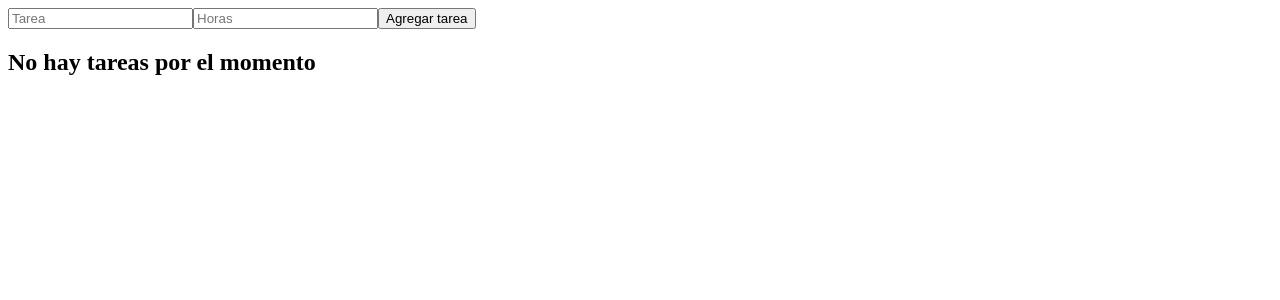
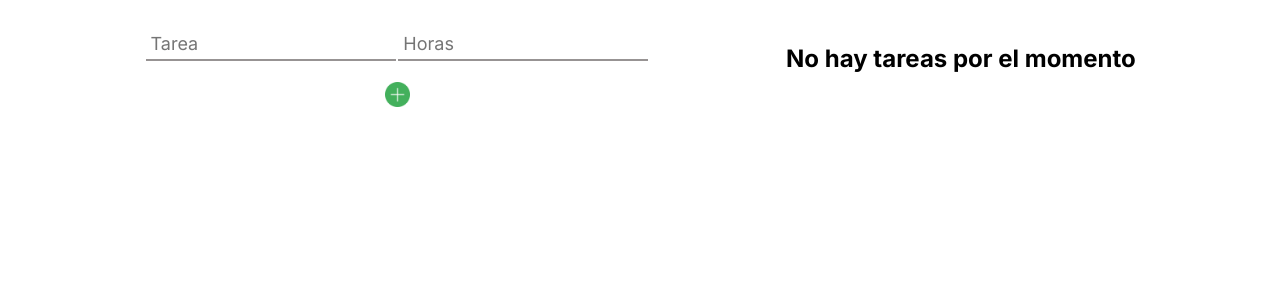
Before and after one commit to Mike-droid/curso-profesional-vuejs2, a Vue app: page / in a window 1280 px wide. Shown: the top 300 px of the page. Built offline with nearby package versions, Linux system fonts and the light colour scheme.

Commit message:
ui de todo list

```diff
--- a/src/App.vue
+++ b/src/App.vue
@@ -3,28 +3,32 @@
     <div class="tareas">
       <input type="text" name="" id="taskTitle" placeholder="Tarea">
       <input type="number" name="" id="taskTime" placeholder="Horas" min="1" step="1">
-      <button @click="addTask">Agregar tarea</button>
+      <button @click="addTask" class="addTask button">
+        <img class="icon" src="./assets/icons/mas.png" alt="Agregar tarea">
+      </button>
     </div>
-    <section v-if="tasks.length > 0">
+
+    <section v-if="tasks.length > 0" class="section_tareas">
       <div class="listaTareas">
         <ul>
           <li
-            v-for="task, index in tasks"
-            :key="index"
+            v-for="(task, key) in tasks"
+            :key="key"
+            ref="task"
           >
             {{ task.title }} -> {{ task.time }} horas
           <button
-            :key="index"
             @click="deleteTask"
+            class="deleteTask button"
           >
-            Borrar tarea {{ task.title }}
+            <img class="icon" src="./assets/icons/borrar.png" alt="Borrar tarea">
           </button>
           </li>
         </ul>
       </div>
 
       <div class="tiempo">
-        <p>Tiempo total: {{ totalTime }} horas</p>
+        <h2>Tiempo total: {{ totalTime }} horas</h2>
       </div>
     </section>
     <section v-else>
@@ -40,7 +44,7 @@ export default {
       tasks: [],
       newTask: {
         title: '',
-        time: 0
+        time: 0,
       }
     };
   },
@@ -55,7 +59,7 @@ export default {
         this.tasks.push(this.newTask);
         this.newTask = {
           title: '',
-          time: 0
+          time: 0,
         };
       } else {
         alert('La tarea y el tiempo deben tener un valor');
@@ -64,11 +68,21 @@ export default {
       localStorage.setItem('tasks', JSON.stringify(this.tasks));
     },
 
-    deleteTask(task) {
-      const index = this.tasks.indexOf(task);
+    deleteTask(taskIndex) {
+      const taskToDelete = taskIndex.path[2]
+      const arrayTasks = Array.from(taskIndex.path[3].children);
+
+      let index
+
+      arrayTasks.forEach((task, key) => {
+        if (task === taskToDelete) {
+          index = key;
+        }
+      });
+
       this.tasks.splice(index, 1);
       localStorage.setItem('tasks', JSON.stringify(this.tasks));
-    }
+    },
   },
 
   computed: {
@@ -91,5 +105,112 @@ export default {
 </script>
 
 <style lang="scss">
+@import url('https://fonts.googleapis.com/css2?family=Inter:wght@400;700&display=swap');
+#app {
+  align-items: center;
+  display: flex;
+  flex-direction: row;
+  justify-content: space-evenly;
+  font-family: 'Inter', sans-serif;
 
+  & .tareas {
+    display: grid;
+    grid-template-areas: "title time"
+                          "button button";
+    justify-items: center;
+    align-self: start;
+    width: 40%;
+    margin-block-start: 20px;
+
+    input {
+      width: 95%;
+      font-family: 'Inter', sans-serif;
+      padding: 5px;
+      font-size: 18px;
+      border-top: none;
+      border-left: none;
+      border-right: none;
+      border-width: 2px;
+      border-color: rgb(151, 147, 147);
+      outline: none;
+    }
+
+    & #taskTitle {
+      grid-area: title;
+    }
+
+    & #taskTime {
+      grid-area: time;
+    }
+
+    & .addTask {
+      grid-area: button;
+      margin-block-start: 20px;
+    }
+  }
+
+  & .section_tareas{
+    align-items: center;
+    display: flex;
+    flex-direction: row;
+    width: 40%;
+
+    & .listaTareas {
+      & ul {
+        list-style: none;
+        padding: 0;
+        pointer-events: none;
+
+        & .deleteTask {
+          pointer-events: auto;
+        }
+
+        & li {
+          display: flex;
+          transition: 0.5s;
+          align-items: center;
+          justify-content: space-between;
+          width: 400px;
+          margin-block: 15px;
+          border: 1px solid black;
+          border-radius: 10px;
+          padding: 5px;
+
+          &:hover {
+            background-color: crimson;
+            opacity: 0.9;
+            color: white;
+          }
+        }
+      }
+    }
+  }
+
+  & .icon {
+    width: 25px;
+  }
+
+  & .tiempo {
+    width: 40%;
+    align-self: start;
+    margin-left: 25px;
+
+    h2 {
+      text-align: end;
+    }
+  }
+
+  & .button {
+    display: flex;
+    justify-content: center;
+    align-items: center;
+    background: none;
+    border: none;
+    outline: none;
+
+    &:hover {
+      cursor: pointer;
+    }
+  }
+}
 </style>
```
Also changed, not shown: src/assets/icons/borrar.png (added), src/assets/icons/mas.png (added).
